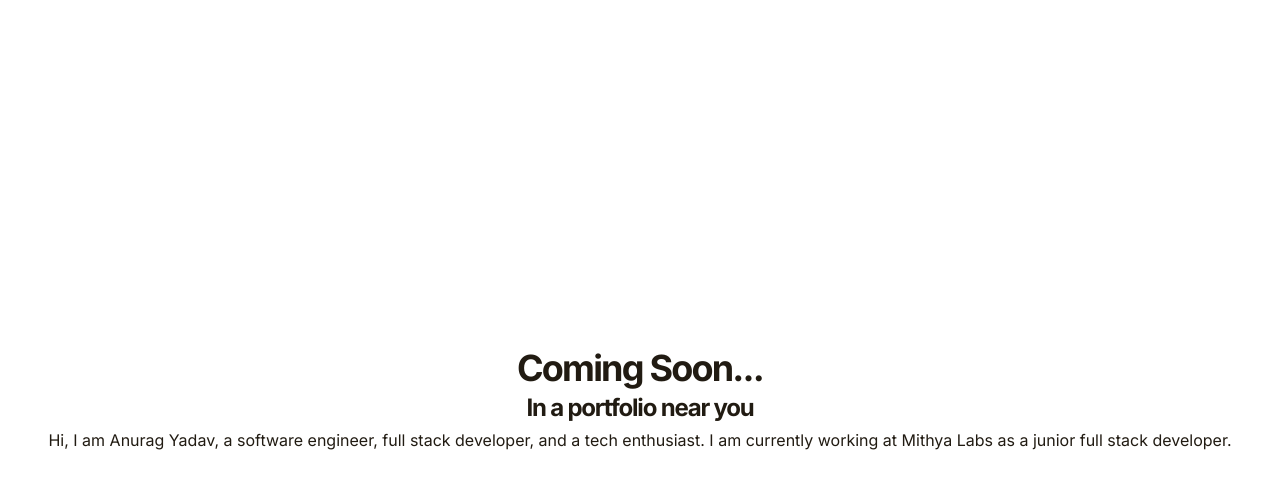
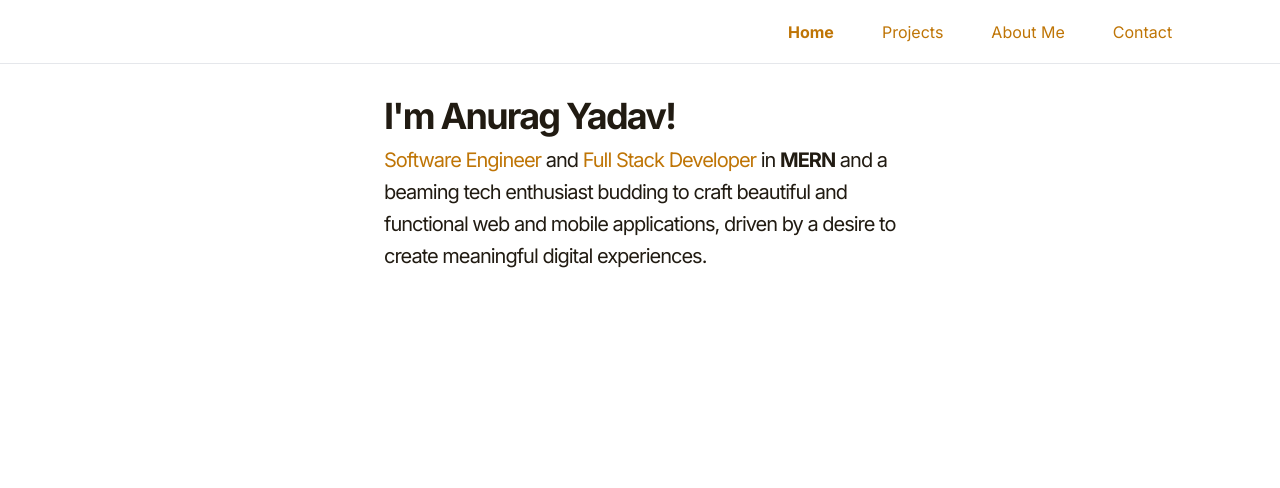
Before and after one commit to AnuMessi10/AnuMessi10, a Next.js app: page / in a window 1280 px wide. Shown: the top 488 px of the page. Built offline with nearby package versions, Linux system fonts and the light colour scheme.

Commit message:
Update Layout @ Root

```diff
--- a/app/page.tsx
+++ b/app/page.tsx
@@ -1,16 +1,13 @@
-import Image from "next/image";
-import Typography from "./components/Typography";
+import Navbar from "./components/Navbar";
+import HeroSection from "./sections/hero";
 
 export default function Home() {
     return (
-        <main className="px-5 flex flex-col min-h-screen items-center justify-center">
-            <Typography variant="h1">Coming Soon...</Typography>
-            <Typography variant="h2">In a portfolio near you</Typography>
-            <Typography variant="body" color="primary">
-                Hi, I am Anurag Yadav, a software engineer, full stack
-                developer, and a tech enthusiast. I am currently working at
-                Mithya Labs as a junior full stack developer.
-            </Typography>
-        </main>
+        <>
+            <Navbar />
+            <main>
+                <HeroSection />
+            </main>
+        </>
     );
 }
```
